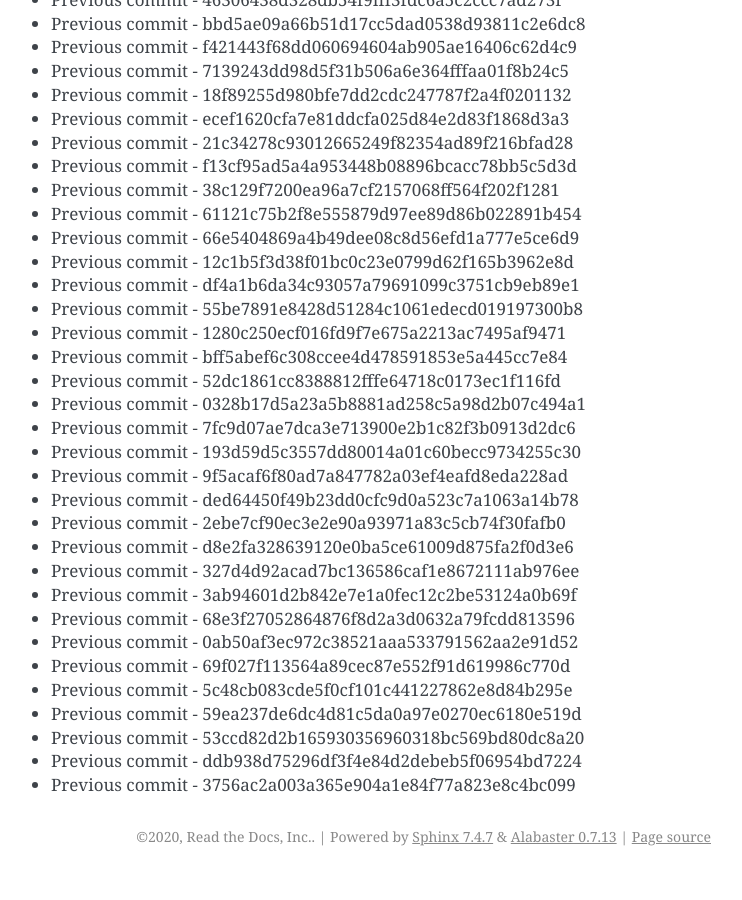
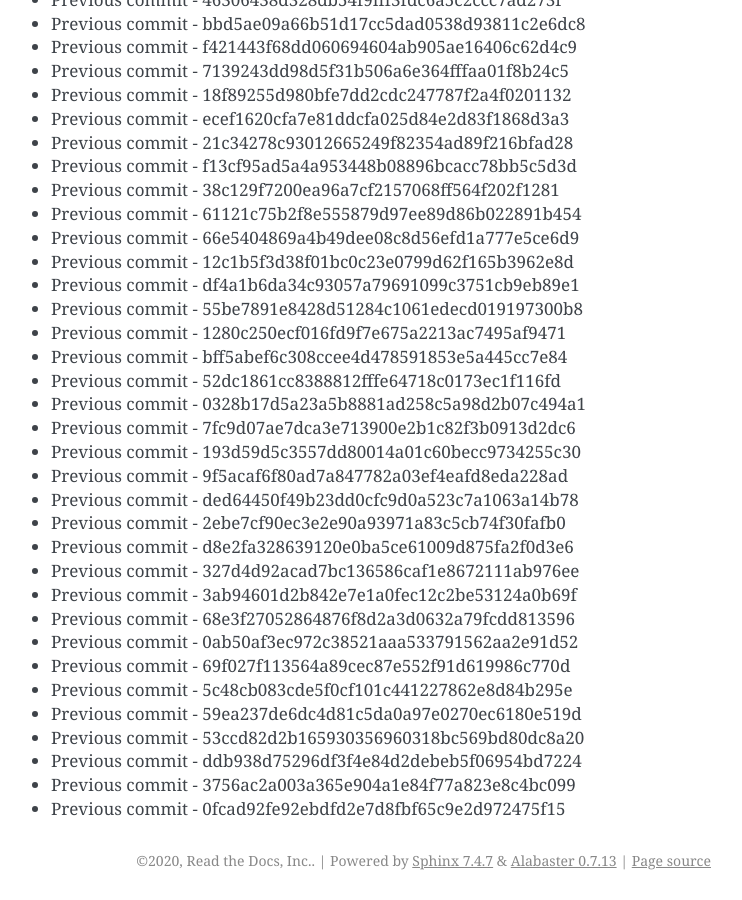
Before and after one commit to readthedocs/rtd-git-stresstest, a Sphinx documentation site: the page built from docs/updates.rst, in a window 1280 px wide and 900 px high, scrolled down 58030 px. Shown: the whole window, without its empty margins (399-1141 px from the left). Built offline with Sphinx 7.4.7, drawn with Linux system fonts in a browser that asks for light colours; before the commit the page ends 58906 px from its top, so only the background shows below that.

Commit message:
Generating commit from previous: 0fcad92fe92ebdfd2e7d8fbf65c9e2d972475f15

```diff
--- a/docs/updates.rst
+++ b/docs/updates.rst
@@ -2470,3 +2470,4 @@ It can be tested for any performance characteristics.
 * Previous commit - 53ccd82d2b165930356960318bc569bd80dc8a20
 * Previous commit - ddb938d75296df3f4e84d2debeb5f06954bd7224
 * Previous commit - 3756ac2a003a365e904a1e84f77a823e8c4bc099
+* Previous commit - 0fcad92fe92ebdfd2e7d8fbf65c9e2d972475f15
```
